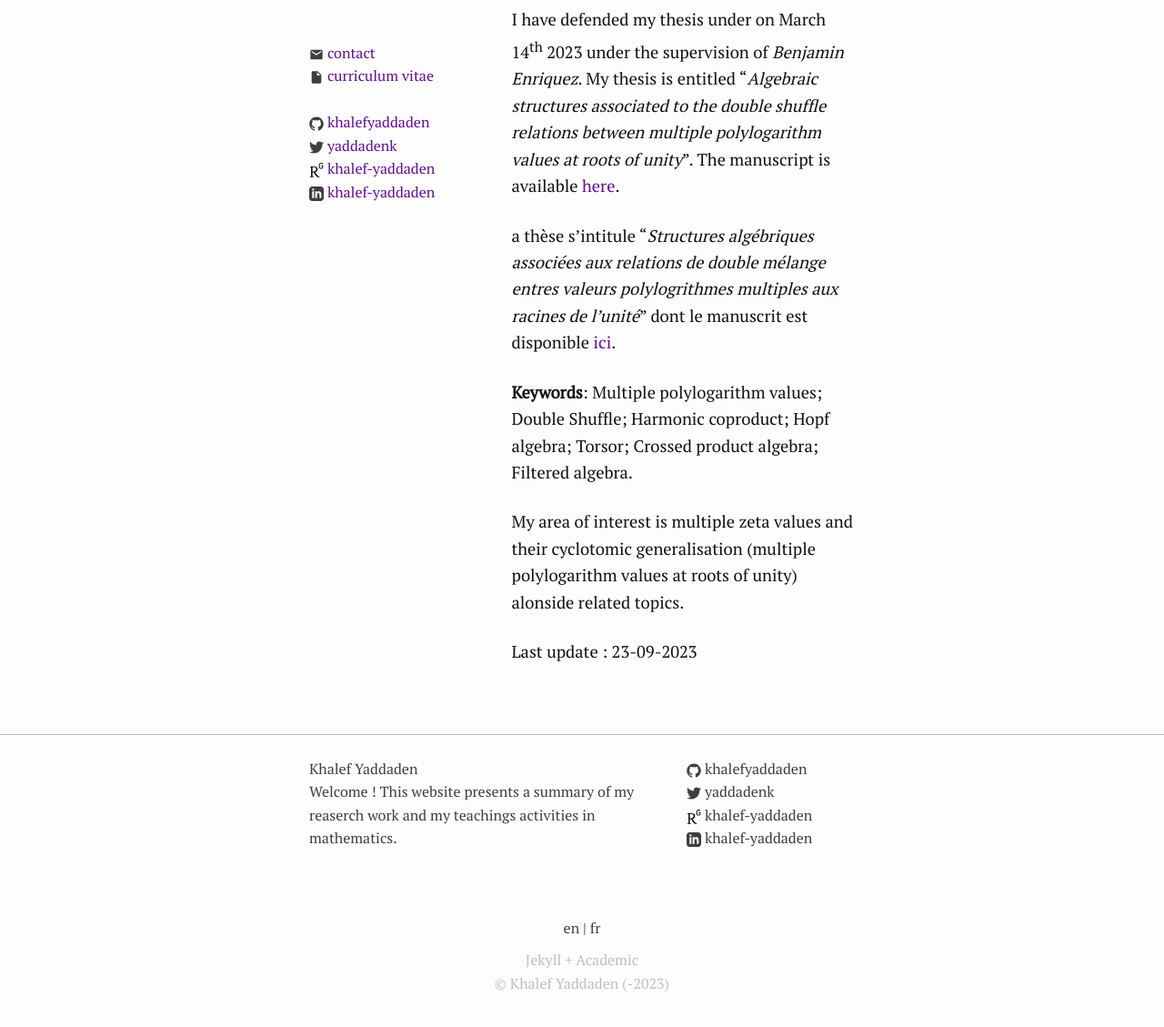
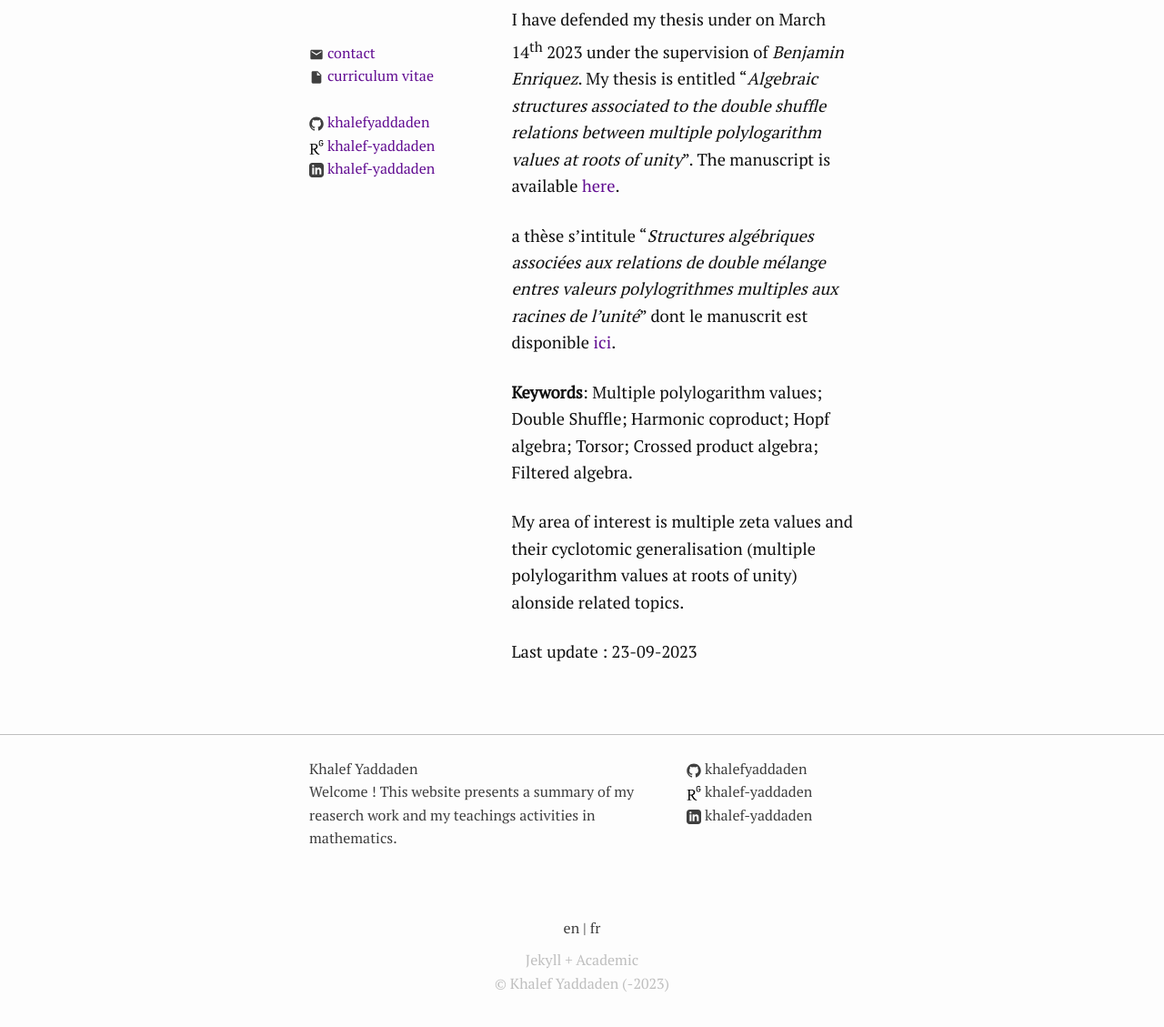
Before and after one commit to khalefyaddaden/khalefyaddaden.github.io, a Jekyll site: the page built from index.markdown, in a window 1280 px wide, cut to the strip 288-1432 px from the top of the page. Shown: the top 1129 px of the strip at 91% size. Built offline with Jekyll 4.4.1, drawn with Linux system fonts in a browser that asks for light colours.

Commit message:
Update _config.yml

```diff
--- a/_config.yml
+++ b/_config.yml
@@ -30,7 +30,6 @@ description:
   en mathématiques."
 url: "https://khalefyaddaden.github.io" # the base hostname & protocol for your site, e.g. http://example.com
 github_username: khalefyaddaden
-twitter_username: YaddadenK
 researchgate_username:  Khalef-Yaddaden
 linkedin_username: khalef-yaddaden
 
```
